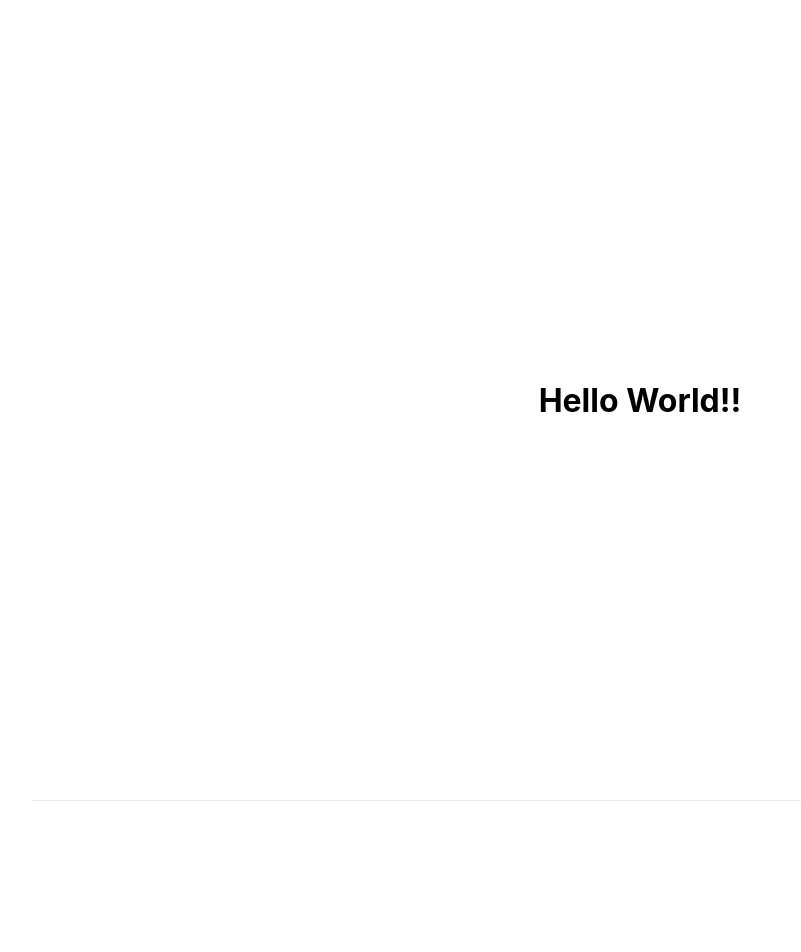
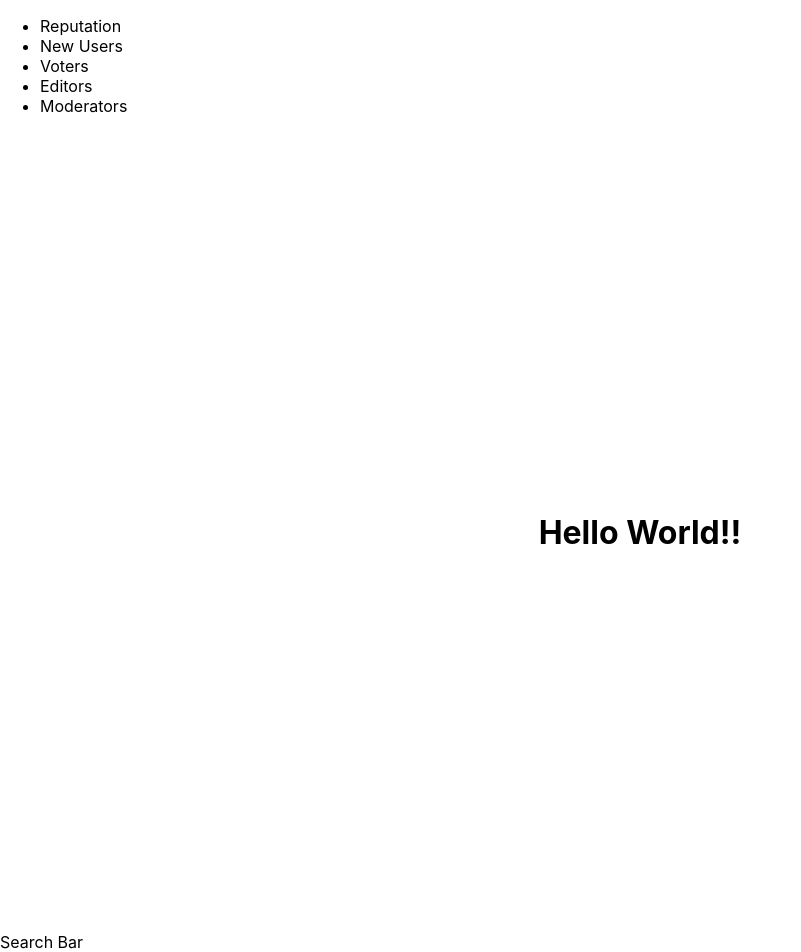
Before and after one commit to DomingosManuelFranco/users-list, a Next.js app: page / in a window 1280 px wide. Shown: the whole page, without its empty margins (0-801 px from the left). Before the commit the page ends 865 px from the top, so only its background shows below. Built offline with nearby package versions, Linux system fonts and the light colour scheme.

Commit message:
navbar done missing style

```diff
--- /dev/null
+++ b/components/Layout.js
@@ -0,0 +1,14 @@
+import Navbar from "./Navbar";
+import Search from "./Search";
+
+const Layout = ({ children }) => {
+  return (
+    <div>
+      <Navbar />
+      <main>{children}</main>
+      <Search />
+    </div>
+  );
+};
+
+export default Layout;
--- /dev/null
+++ b/components/Navbar.js
@@ -0,0 +1,13 @@
+function Navbar() {
+  return <>
+  <ul>
+      <li>Reputation</li>
+      <li>New Users</li>
+      <li>Voters</li>
+      <li>Editors</li>
+      <li>Moderators</li>
+  </ul>
+  </>;
+}
+
+export default Navbar;
--- /dev/null
+++ b/components/Search.js
@@ -0,0 +1,7 @@
+
+
+const Search = () => {
+  return <div>Search Bar</div>;
+};
+
+export default Search;
--- a/pages/_app.js
+++ b/pages/_app.js
@@ -1,7 +1,12 @@
-import '../styles/globals.css'
+import Layout from "../components/Layout";
+import "../styles/globals.css";
 
 function MyApp({ Component, pageProps }) {
-  return <Component {...pageProps} />
+  return (
+    <Layout>
+      <Component {...pageProps} />
+    </Layout>
+  );
 }
 
-export default MyApp
+export default MyApp;
--- a/pages/index.js
+++ b/pages/index.js
@@ -1,6 +1,6 @@
-import Head from 'next/head'
-import Image from 'next/image'
-import styles from '../styles/Home.module.css'
+import Head from "next/head";
+import Image from "next/image";
+import styles from "../styles/Home.module.css";
 
 export default function Home() {
   return (
@@ -12,12 +12,8 @@ export default function Home() {
       </Head>
 
       <main className={styles.main}>
-       <h1>Hello World!!</h1>
+        <h1>Hello World!!</h1>
       </main>
-
-      <footer className={styles.footer}>
-
-      </footer>
     </div>
-  )
+  );
 }
--- a/styles/Home.module.css
+++ b/styles/Home.module.css
@@ -114,3 +114,53 @@
     flex-direction: column;
   }
 }
+
+
+
+
+
+/* Smartphones (portrait and landscape) ----------- */
+@media only screen
+and (min-device-width : 320px) and (max-device-width : 480px) {
+  /* Styles */
+}
+
+/* Smartphones (landscape) ----------- */
+@media only screen and (min-width : 321px) {
+  /* Styles */
+}
+
+/* Smartphones (portrait) ----------- */
+@media only screen and (max-width : 320px) {
+  /* Styles */
+}
+
+/* iPads (portrait and landscape) ----------- */
+@media only screen and (min-device-width : 768px) and (max-device-width : 1024px) {
+  /* Styles */
+}
+
+/* iPads (landscape) ----------- */
+@media only screen and (min-device-width : 768px) and (max-device-width : 1024px) and (orientation : landscape) {
+  /* Styles */
+}
+
+/* iPads (portrait) ----------- */
+@media only screen and (min-device-width : 768px) and (max-device-width : 1024px) and (orientation : portrait) {
+  /* Styles */
+}
+
+/* Desktops and laptops ----------- */
+@media only screen and (min-width : 1224px) {
+  /* Styles */
+}
+
+/* Large screens ----------- */
+@media only screen and (min-width : 1824px) {
+  /* Styles */
+}
+
+/* iPhone 4 ----------- */
+@media only screen and (-webkit-min-device-pixel-ratio:1.5), only screen and (min-device-pixel-ratio:1.5) {
+  /* Styles */
+}
```
